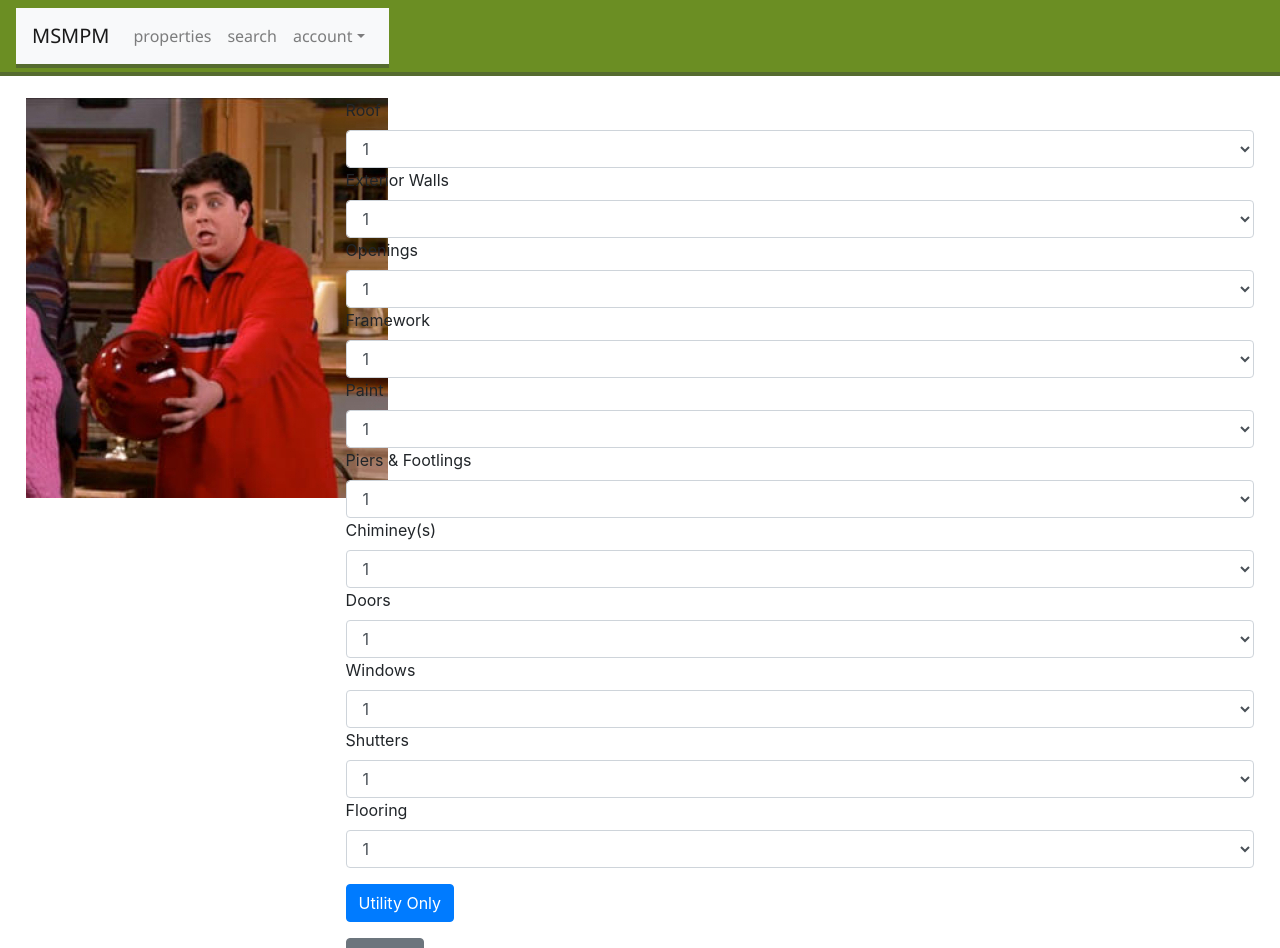
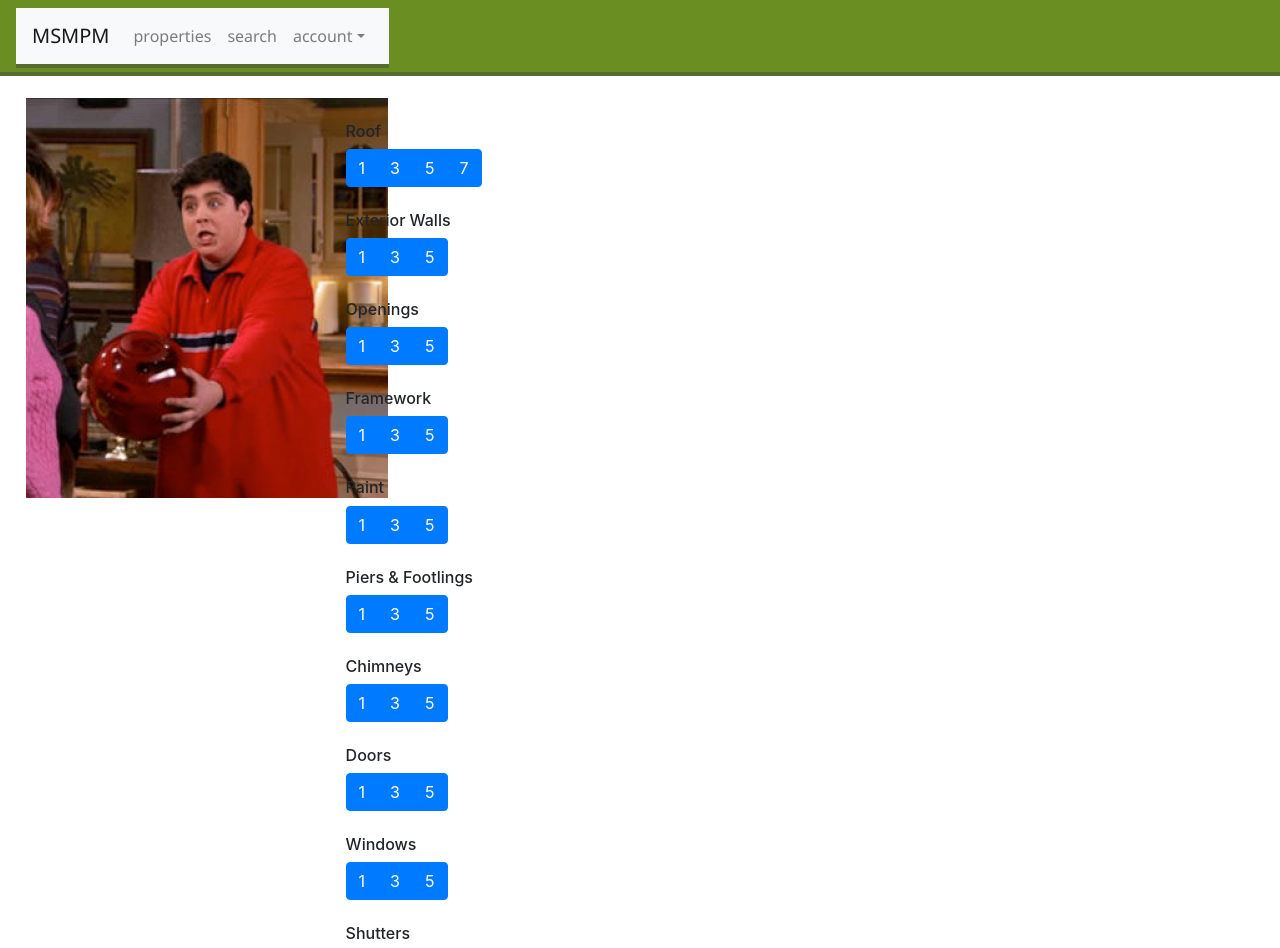
Before and after one commit to thomasgit227/CMPS285, a React (Create React App) app in the folder msmpm/msmpm/: page /properties/myproperty in a window 1280 px wide. Shown: the top 948 px of the page. Built offline with nearby package versions, Linux system fonts and the light colour scheme.

Commit message:
Form Rework

```diff
--- a/msmpm/msmpm/src/selected_property/MyPropertyForm.js
+++ b/msmpm/msmpm/src/selected_property/MyPropertyForm.js
@@ -1,4 +1,4 @@
-import React, { Component, useState } from 'react';
+import React, {useState } from 'react';
 import '../App.css';
 import {
     Button,
@@ -6,97 +6,182 @@ import {
     FormGroup,
     Label,
     Input,
-    CustomInput,
-    Collapse
+    Collapse,
+    ButtonGroup
 } from 'reactstrap';
 
 
 export default function MyPropertyForm() {
         const [isOpen, setIsOpen] = useState(false);
+        const toggle = () => setIsOpen(!isOpen);
 
-        const toggle = () => setIsOpen(!isOpen);
+        //All
+        var [roofSelected, roofSetSelected] = useState(null);
+        var [extSelected, extSetSelected] = useState(null);
+        var [opnsSelected, opnsSetSelected] = useState(null);
+        var [fwSelected, fwSetSelected] = useState(null);
+        var [paintSelected, paintSetSelected] = useState(null);
+        var [pfSelected, pfSetSelected] = useState(null);
+        var [chimSelected, chimSetSelected] = useState(null);
+        var [doorSelected, doorSetSelected] = useState(null);
+        var [windSelected, windSetSelected] = useState(null);
+        var [shutSelected, shutSetSelected] = useState(null);
+        var [floorSelected, floorSetSelected] = useState(null);
+        //Utility Only
+        var [elecSelected, elecSetSelected] = useState(null);
+        var [plumbSelected, plumbSetSelected] = useState(null);
+        var [sewSelected, sewSetSelected] = useState(null);
+        var [hvacSelected, hvacSetSelected] = useState(null);
+
         return (
             <div className = 'propertyform'>
 
                 <Form>
                     <FormGroup>
-                        <Label for="roof">Roof</Label>
-                        <Input type="select" name="roof" id="roof">
-                        <option>1</option>
-                        <option>3</option>
-                        <option>5</option>
-                        <option>7</option>
-                        </Input>
+                        <div>
+                            <br/>
+                            <h6>
+                                Roof
+                            </h6>
+                            <ButtonGroup>
+                                <Button color="primary" onClick={() => roofSetSelected(1)} active={roofSelected === 1}>1</Button>
+                                <Button color="primary" onClick={() => roofSetSelected(3)} active={roofSelected === 3}>3</Button>
+                                <Button color="primary" onClick={() => roofSetSelected(5)} active={roofSelected === 5}>5</Button>
+                                <Button color="primary" onClick={() => roofSetSelected(7)} active={roofSelected === 7}>7</Button>
+                            </ButtonGroup>
+                            <br/>
+                        </div>
 
-                        <Label for="extwalls">Exterior Walls</Label>
-                        <Input type="select" name="extwalls" id="extwalls">
-                        <option>1</option>
-                        <option>3</option>
-                        <option>5</option>
-                        </Input>
+                        <div>
+                            <br/>
+                            <h6>
+                                Exterior Walls
+                            </h6>
+                            <ButtonGroup>
+                                <Button color="primary" onClick={() => extSetSelected(1)} active={extSelected === 1}>1</Button>
+                                <Button color="primary" onClick={() => extSetSelected(3)} active={extSelected === 3}>3</Button>
+                                <Button color="primary" onClick={() => extSetSelected(5)} active={extSelected === 5}>5</Button>
+                            </ButtonGroup>
+                            <br/>
+                        </div>
 
-                        <Label for="openings">Openings</Label>
-                        <Input type="select" name="openings" id="openings">
-                        <option>1</option>
-                        <option>3</option>
-                        <option>5</option>
-                        </Input>
 
-                        <Label for="framework">Framework</Label>
-                        <Input type="select" name="framework" id="framework">
-                        <option>1</option>
-                        <option>3</option>
-                        <option>5</option>
-                        </Input>
+                        <div>
+                            <br/>
+                            <h6>
+                                Openings
+                            </h6>
+                            <ButtonGroup>
+                                <Button color="primary" onClick={() => opnsSetSelected(1)} active={opnsSelected === 1}>1</Button>
+                                <Button color="primary" onClick={() => opnsSetSelected(3)} active={opnsSelected === 3}>3</Button>
+                                <Button color="primary" onClick={() => opnsSetSelected(5)} active={opnsSelected === 5}>5</Button>
+                            </ButtonGroup>
+                            <br/>
+                        </div>
 
-                        <Label for="paint">Paint</Label>
-                        <Input type="select" name="paint" id="paint">
-                        <option>1</option>
-                        <option>3</option>
-                        <option>5</option>
-                        </Input>
+                        <div>
+                            <br/>
+                            <h6>
+                                Framework
+                            </h6>
+                            <ButtonGroup>
+                                <Button color="primary" onClick={() => fwSetSelected(1)} active={fwSelected === 1}>1</Button>
+                                <Button color="primary" onClick={() => fwSetSelected(3)} active={fwSelected === 3}>3</Button>
+                                <Button color="primary" onClick={() => fwSetSelected(5)} active={fwSelected === 5}>5</Button>
+                            </ButtonGroup>
+                            <br/>
+                        </div>
 
-                        <Label for="piers">Piers & Footlings</Label>
-                        <Input type="select" name="piers" id="piers">
-                        <option>1</option>
-                        <option>3</option>
-                        <option>5</option>
-                        </Input>
+                        <div>
+                            <br/>
+                            <h6>
+                                Paint
+                            </h6>
+                            <ButtonGroup>
+                                <Button color="primary" onClick={() => paintSetSelected(1)} active={paintSelected === 1}>1</Button>
+                                <Button color="primary" onClick={() => paintSetSelected(3)} active={paintSelected === 3}>3</Button>
+                                <Button color="primary" onClick={() => paintSetSelected(5)} active={paintSelected === 5}>5</Button>
+                            </ButtonGroup>
+                            <br/>
+                        </div>
 
-                        <Label for="chimineys">Chiminey(s)</Label>
-                        <Input type="select" name="chimineys" id="chimineys">
-                        <option>1</option>
-                        <option>3</option>
-                        <option>5</option>
-                        </Input>
+                        <div>
+                            <br/>
+                            <h6>
+                                Piers & Footlings
+                            </h6>
+                            <ButtonGroup>
+                                <Button color="primary" onClick={() => pfSetSelected(1)} active={pfSelected === 1}>1</Button>
+                                <Button color="primary" onClick={() => pfSetSelected(3)} active={pfSelected === 3}>3</Button>
+                                <Button color="primary" onClick={() => pfSetSelected(5)} active={pfSelected === 5}>5</Button>
+                            </ButtonGroup>
+                            <br/>
+                        </div>
 
-                        <Label for="doors">Doors</Label>
-                        <Input type="select" name="doors" id="doors">
-                        <option>1</option>
-                        <option>3</option>
-                        <option>5</option>
-                        </Input>
+                        <div>
+                            <br/>
+                            <h6>
+                                Chimneys
+                            </h6>
+                            <ButtonGroup>
+                                <Button color="primary" onClick={() => chimSetSelected(1)} active={chimSelected === 1}>1</Button>
+                                <Button color="primary" onClick={() => chimSetSelected(3)} active={chimSelected === 3}>3</Button>
+                                <Button color="primary" onClick={() => chimSetSelected(5)} active={chimSelected === 5}>5</Button>
+                            </ButtonGroup>
+                            <br/>
+                        </div>
 
-                        <Label for="windows">Windows</Label>
-                        <Input type="select" name="windows" id="windows">
-                        <option>1</option>
-                        <option>3</option>
-                        <option>5</option>
-                        </Input>
+                        <div>
+                            <br/>
+                            <h6>
+                                Doors
+                            </h6>
+                            <ButtonGroup>
+                                <Button color="primary" onClick={() => doorSetSelected(1)} active={doorSelected === 1}>1</Button>
+                                <Button color="primary" onClick={() => doorSetSelected(3)} active={doorSelected === 3}>3</Button>
+                                <Button color="primary" onClick={() => doorSetSelected(5)} active={doorSelected === 5}>5</Button>
+                            </ButtonGroup>
+                            <br/>
+                        </div>
 
-                        <Label for="shutters">Shutters</Label>
-                        <Input type="select" name="shutters" id="shutters">
-                        <option>1</option>
-                        <option>3</option>
-                        <option>5</option>
-                        </Input>
+                        <div>
+                            <br/>
+                            <h6>
+                                Windows
+                            </h6>
+                            <ButtonGroup>
+                                <Button color="primary" onClick={() => windSetSelected(1)} active={windSelected === 1}>1</Button>
+                                <Button color="primary" onClick={() => windSetSelected(3)} active={windSelected === 3}>3</Button>
+                                <Button color="primary" onClick={() => windSetSelected(5)} active={windSelected === 5}>5</Button>
+                            </ButtonGroup>
+                            <br/>
+                        </div>
 
-                        <Label for="flooring">Flooring</Label>
-                        <Input type="select" name="flooring" id="flooring">
-                        <option>1</option>
-                        <option>3</option>
-                        <option>5</option>
-                        </Input>
+                        <div>
+                            <br/>
+                            <h6>
+                                Shutters
+                            </h6>
+                            <ButtonGroup>
+                                <Button color="primary" onClick={() => shutSetSelected(1)} active={shutSelected === 1}>1</Button>
+                                <Button color="primary" onClick={() => shutSetSelected(3)} active={shutSelected === 3}>3</Button>
+                                <Button color="primary" onClick={() => shutSetSelected(5)} active={shutSelected === 5}>5</Button>
+                            </ButtonGroup>
+                            <br/>
+                        </div>
+
+                        <div>
+                            <br/>
+                            <h6>
+                                Flooring
+                            </h6>
+                            <ButtonGroup>
+                                <Button color="primary" onClick={() => floorSetSelected(1)} active={floorSelected === 1}>1</Button>
+                                <Button color="primary" onClick={() => floorSetSelected(3)} active={floorSelected === 3}>3</Button>
+                                <Button color="primary" onClick={() => floorSetSelected(5)} active={floorSelected === 5}>5</Button>
+                            </ButtonGroup>
+                            <br/>
+                        </div>
                     </FormGroup>
 
                     <Button color="primary" onClick={toggle} style={{ marginBottom: '1rem' }}>Utility Only</Button>
@@ -104,33 +189,57 @@ export default function MyPropertyForm() {
                     <Collapse isOpen={isOpen}>
                         <Form>
                             <FormGroup>
-                                <Label for="electrical">Electrical</Label>
-                                <Input type="select" name="electrical" id="electrical">
-                                <option>1</option>
-                                <option>3</option>
-                                <option>5</option>
-                                </Input>
+                                <div>
+                                    <br/>
+                                    <h6>
+                                        Electrical
+                                    </h6>
+                                    <ButtonGroup>
+                                        <Button color="primary" onClick={() => elecSetSelected(1)} active={elecSelected === 1}>1</Button>
+                                        <Button color="primary" onClick={() => elecSetSelected(3)} active={elecSelected === 3}>3</Button>
+                                        <Button color="primary" onClick={() => elecSetSelected(5)} active={elecSelected === 5}>5</Button>
+                                    </ButtonGroup>
+                                    <br/>
+                                </div>
 
-                                <Label for="plumbing">Plumbing</Label>
-                                <Input type="select" name="plumbing" id="plumbing">
-                                <option>1</option>
-                                <option>3</option>
-                                <option>5</option>
-                                </Input>
+                                <div>
+                                    <br/>
+                                    <h6>
+                                        Plumbing
+                                    </h6>
+                                    <ButtonGroup>
+                                        <Button color="primary" onClick={() => plumbSetSelected(1)} active={plumbSelected === 1}>1</Button>
+                                        <Button color="primary" onClick={() => plumbSetSelected(3)} active={plumbSelected === 3}>3</Button>
+                                        <Button color="primary" onClick={() => plumbSetSelected(5)} active={plumbSelected === 5}>5</Button>
+                                    </ButtonGroup>
+                                    <br/>
+                                </div>
 
-                                <Label for="sewage">Sewage</Label>
-                                <Input type="select" name="sewage" id="sewages">
-                                <option>1</option>
-                                <option>3</option>
-                                <option>5</option>
-                                </Input>
+                                <div>
+                                    <br/>
+                                    <h6>
+                                        Sewage
+                                    </h6>
+                                    <ButtonGroup>
+                                        <Button color="primary" onClick={() => sewSetSelected(1)} active={sewSelected === 1}>1</Button>
+                                        <Button color="primary" onClick={() => sewSetSelected(3)} active={sewSelected === 3}>3</Button>
+                                        <Button color="primary" onClick={() => sewSetSelected(5)} active={sewSelected === 5}>5</Button>
+                                    </ButtonGroup>
+                                    <br/>
+                                </div>
 
-                                <Label for="hvac">HVAC</Label>
-                                <Input type="select" name="hvac" id="hvac">
-                                <option>1</option>
-                                <option>3</option>
-                                <option>5</option>
-                                </Input>
+                                <div>
+                                    <br/>
+                                    <h6>
+                                        HVAC
+                                    </h6>
+                                    <ButtonGroup>
+                                        <Button color="primary" onClick={() => hvacSetSelected(1)} active={hvacSelected === 1}>1</Button>
+                                        <Button color="primary" onClick={() => hvacSetSelected(3)} active={hvacSelected === 3}>3</Button>
+                                        <Button color="primary" onClick={() => hvacSetSelected(5)} active={hvacSelected === 5}>5</Button>
+                                    </ButtonGroup>
+                                    <br/>
+                                </div>
                             </FormGroup>
                         </Form>
                     </Collapse>
```
